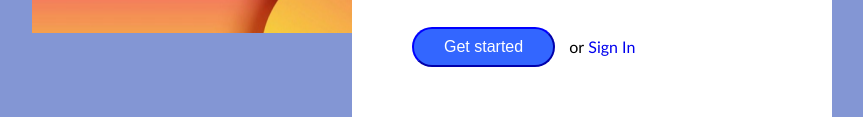
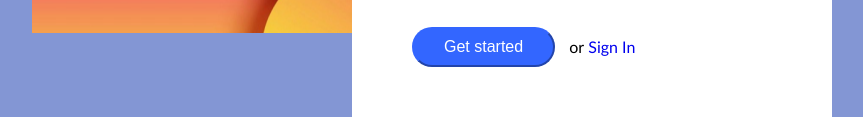
Before and after one commit to XSYTO/6-sing-up, a website: page index.html in a window 1280 px wide. In both pictures the pointer is over the button "Get started". Shown: the part 464-581 px from the top of the page, without its empty margins (208-1071 px from the left). Drawn offline with Linux system fonts and the light colour scheme.

Commit message:
Button style

```diff
--- a/css/button.css
+++ b/css/button.css
@@ -12,5 +12,6 @@
 
 .btn:hover {
     background-color: #36f;
+    border-color: #36f;
     cursor: pointer;
 }
```
